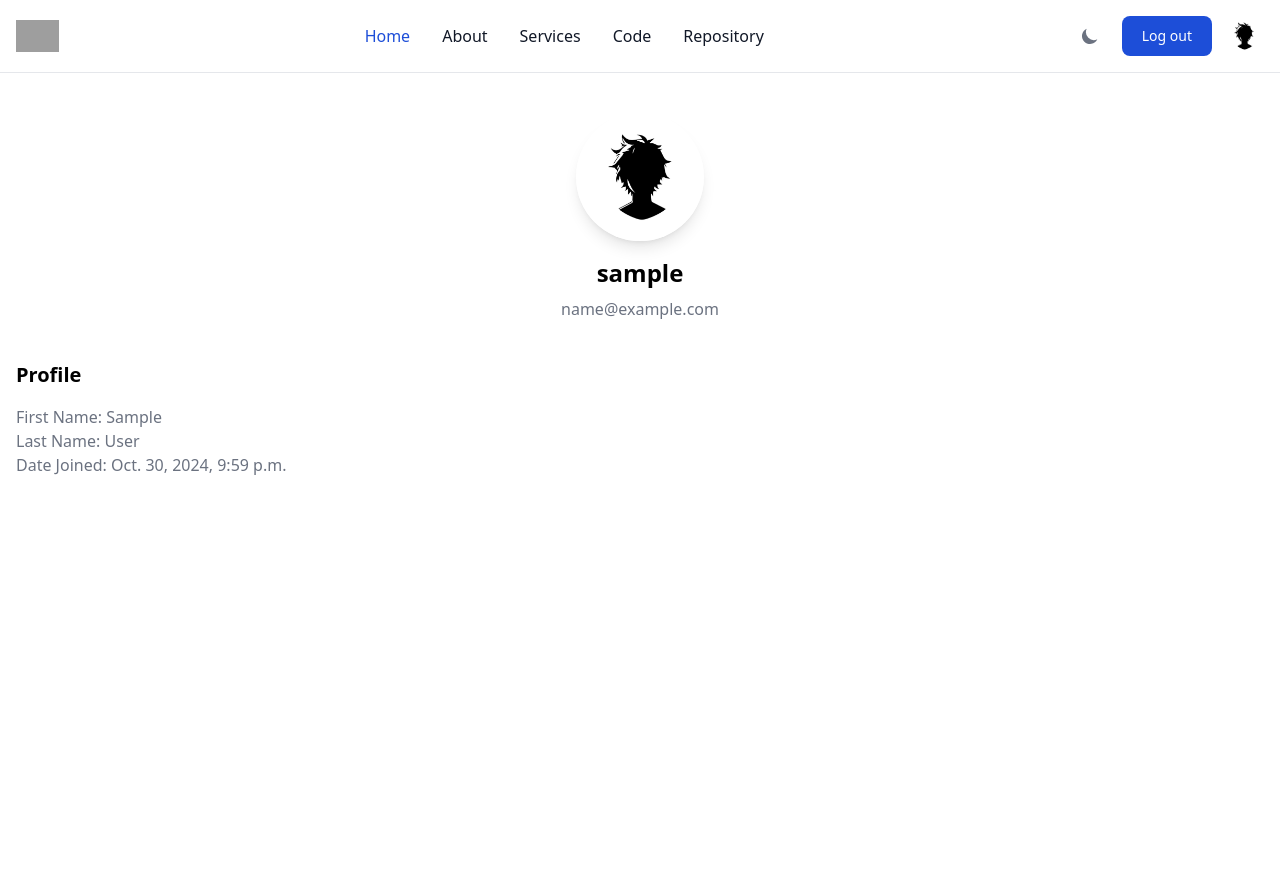
After one commit to Soumen3/Upgrade_Lab, a Django app: a page that uses templates/Lab/user_profile.html in a window 1280 px wide. The commit adds this page. Run offline with Django 5.2, Linux system fonts and the light colour scheme; the visitor is signed in with stand-in values (Sample User, id 1); data comes from the database, SQL or seed files in the repository; some libraries are stand-ins or nearby versions; grey boxes are pictures that could not be loaded.

Commit message:
user profile page created

```diff
--- a/Lab/urls.py
+++ b/Lab/urls.py
@@ -4,5 +4,6 @@ from . import views
 urlpatterns = [
 	path('', views.home, name='home'),
         path('chatbot/', views.chatbot, name='chatbot'),
+        path('user/<int:id>/<str:username>/', views.user_profile, name='user_profile'),
 
 ]
--- a/Lab/views.py
+++ b/Lab/views.py
@@ -1,10 +1,23 @@
 from django.shortcuts import render
 from .ai import ask_chatbot
 from django.http import JsonResponse
+from django.contrib.auth.decorators import login_required
+from django.contrib.auth.models import User
+from django.contrib import messages
 
 # Create your views here.
 def home(request):
 	return render(request, 'Lab/home.html')
+
+@login_required
+def user_profile(request, id, username):
+    user=User.objects.get(id=id, username=username)
+    if user:
+        return render(request, 'Lab/user_profile.html', {'user': user})
+    else:
+        messages.error(request, 'User not found')
+
+    return render(request, 'Lab/home.html')
 
 
 def chatbot(request):
--- a/coding/utilities.py
+++ b/coding/utilities.py
@@ -48,6 +48,7 @@ def create_or_update_user_profile(request, problem):
         user_profile = UserProfile.objects.get(user=request.user)
         if user_profile.solved_problems.filter(pk=problem.pk).exists():
             return user_profile
+
         if problem.difficulty_level == 'easy':
             user_profile.points += 10
         elif problem.difficulty_level == 'medium':
--- /dev/null
+++ b/templates/Lab/user_profile.html
@@ -0,0 +1,22 @@
+{% extends "base.html" %}
+{% load static %}
+
+{% block body %}
+<div class="px-4 dark:bg-gray-800 min-h-screen">
+    <div class="flex flex-col items-center justify-center">
+        <div class="w-32 h-32 rounded-full overflow-hidden shadow-lg mt-10">
+            <img class="w-full h-full object-cover" src="{% if user.profile.avatar %}{{ user.profile.avatar.url }}{% else %}{% static "Lab/media/default-profile.jpg" %}{% endif %}" alt="Rounded avatar">
+        </div>
+        <h2 class="mt-4 text-2xl font-semibold dark:text-white">{{ user.username }}</h2>
+        <p class="mt-2 text-gray-500 dark:text-gray-400">{{ user.email }}</p>
+    </div>
+    <div class="mt-10">
+        <h3 class="text-xl font-semibold dark:text-white">Profile</h3>
+        <div class="mt-4">
+            <p class="text-gray-500 dark:text-gray-400">First Name: {{ user.first_name }}</p>
+            <p class="text-gray-500 dark:text-gray-400">Last Name: {{ user.last_name }}</p>
+            <p class="text-gray-500 dark:text-gray-400">Date Joined: {{ user.date_joined }}</p>
+        </div>
+    </div>
+</div>
+{% endblock body %}
--- a/templates/components/navbar.html
+++ b/templates/components/navbar.html
@@ -1,17 +1,21 @@
+{% load static %}
 <nav class="bg-white dark:bg-gray-900 w-full z-20 top-0 start-0 border-b border-gray-200 dark:border-gray-600">
 	<div class="max-w-screen-xl flex flex-wrap items-center justify-between mx-auto p-4">
 		<a href="https://flowbite.com/" class="flex items-center space-x-3 rtl:space-x-reverse">
 			<img src="https://static.vecteezy.com/system/resources/thumbnails/015/215/726/small_2x/christmas-festival-tech-circle-signal-interface-futuristic-technology-icon-element-abstract-background-illustration-png.png" class="h-8" alt="Flowbite Logo">
 			{% comment %} <span class="self-center text-2xl font-semibold whitespace-nowrap dark:text-white">Upgrade Lab</span> {% endcomment %}
 		</a>
-		<div class="flex md:order-2 space-x-3 md:space-x-0 rtl:space-x-reverse">
-			<button id="theme-toggle" type="button" class="text-gray-500 dark:text-gray-400 hover:bg-gray-100 dark:hover:bg-gray-700 focus:outline-none focus:ring-4 focus:ring-gray-200 dark:focus:ring-gray-700 rounded-lg text-sm p-2.5">
+		<div class="flex md:order-2 space-x-3  rtl:space-x-reverse">
+			<button id="theme-toggle" type="button" class="text-gray-500 dark:text-gray-400 hover:bg-gray-100 dark:hover:bg-gray-700 focus:outline-none focus:ring-4 focus:ring-gray-200 dark:focus:ring-gray-700 rounded-full text-sm p-2.5">
 				<svg id="theme-toggle-dark-icon" class="hidden w-5 h-5" fill="currentColor" viewBox="0 0 20 20" xmlns="http://www.w3.org/2000/svg"><path d="M17.293 13.293A8 8 0 016.707 2.707a8.001 8.001 0 1010.586 10.586z"></path></svg>
 				<svg id="theme-toggle-light-icon" class="hidden w-5 h-5" fill="currentColor" viewBox="0 0 20 20" xmlns="http://www.w3.org/2000/svg"><path d="M10 2a1 1 0 011 1v1a1 1 0 11-2 0V3a1 1 0 011-1zm4 8a4 4 0 11-8 0 4 4 0 018 0zm-.464 4.95l.707.707a1 1 0 001.414-1.414l-.707-.707a1 1 0 00-1.414 1.414zm2.12-10.607a1 1 0 010 1.414l-.706.707a1 1 0 11-1.414-1.414l.707-.707a1 1 0 011.414 0zM17 11a1 1 0 100-2h-1a1 1 0 100 2h1zm-7 4a1 1 0 011 1v1a1 1 0 11-2 0v-1a1 1 0 011-1zM5.05 6.464A1 1 0 106.465 5.05l-.708-.707a1 1 0 00-1.414 1.414l.707.707zm1.414 8.486l-.707.707a1 1 0 01-1.414-1.414l.707-.707a1 1 0 011.414 1.414zM4 11a1 1 0 100-2H3a1 1 0 000 2h1z" fill-rule="evenodd" clip-rule="evenodd"></path></svg>
 			</button>
 
 			{% if request.user.is_authenticated %}
-				<a href="{% url "user_logout" %}" class="text-white bg-blue-700 hover:bg-blue-800 focus:ring-4 focus:ring-blue-300 font-medium rounded-lg text-sm px-5 py-2.5 dark:bg-blue-600 dark:hover:bg-blue-700 focus:outline-none dark:focus:ring-blue-800">Log out</a>
+			<a href="{% url "user_logout" %}" class="mx-2 text-white bg-blue-700 hover:bg-blue-800 focus:ring-4 focus:ring-blue-300 font-medium rounded-lg text-sm px-5 py-2.5 dark:bg-blue-600 dark:hover:bg-blue-700 focus:outline-none dark:focus:ring-blue-800">Log out</a>
+			<a href="{% url "user_profile" request.user.id request.user.username %}">
+				<img class="w-10 h-10 rounded-full" src="{% if request.user.profile.avatar %}{{ request.user.profile.avatar.url }}{% else %}{% static "Lab/media/default-profile.jpg" %}{% endif %}" alt="Rounded avatar">
+			</a>
 			{% else %}
 				<a href="{% url "user_login" %}" class="text-white bg-blue-700 hover:bg-blue-800 focus:ring-4 focus:ring-blue-300 font-medium rounded-lg text-sm px-5 py-2.5 dark:bg-blue-600 dark:hover:bg-blue-700 focus:outline-none dark:focus:ring-blue-800 mx-5">Login</a>
 				<a href="{% url "user_signup" %}" class="text-white bg-blue-700 hover:bg-blue-800 focus:ring-4 focus:ring-blue-300 font-medium rounded-lg text-sm px-5 py-2.5 dark:bg-blue-600 dark:hover:bg-blue-700 focus:outline-none dark:focus:ring-blue-800">Sign up</a>
```
Also changed, not shown: templates/vcs/repository_detail.html (+13 -4 lines), static/Lab/media/default-profile.jpg (added).
